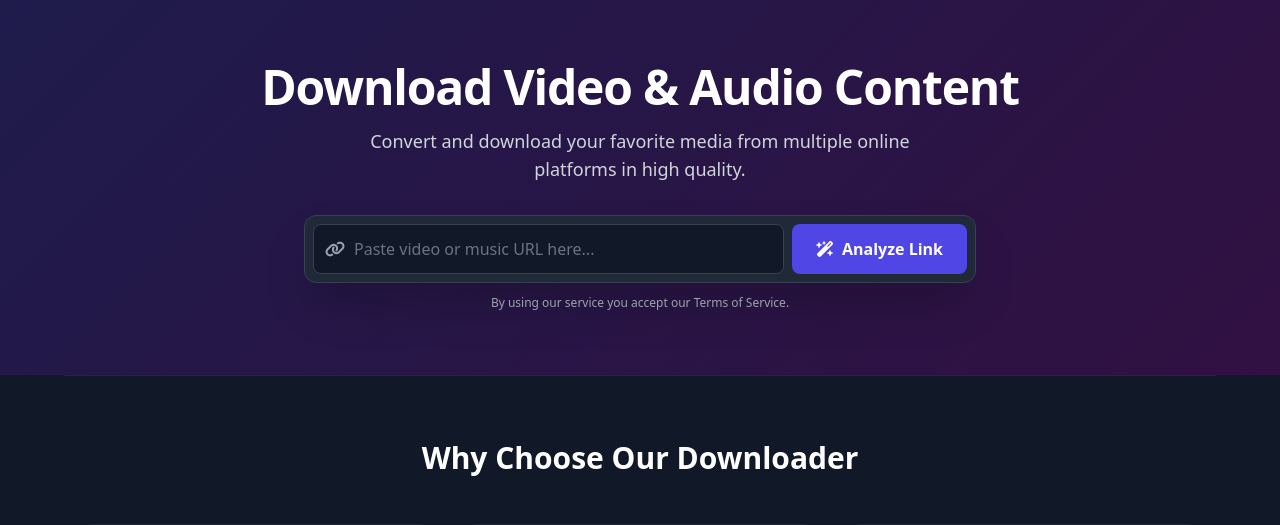
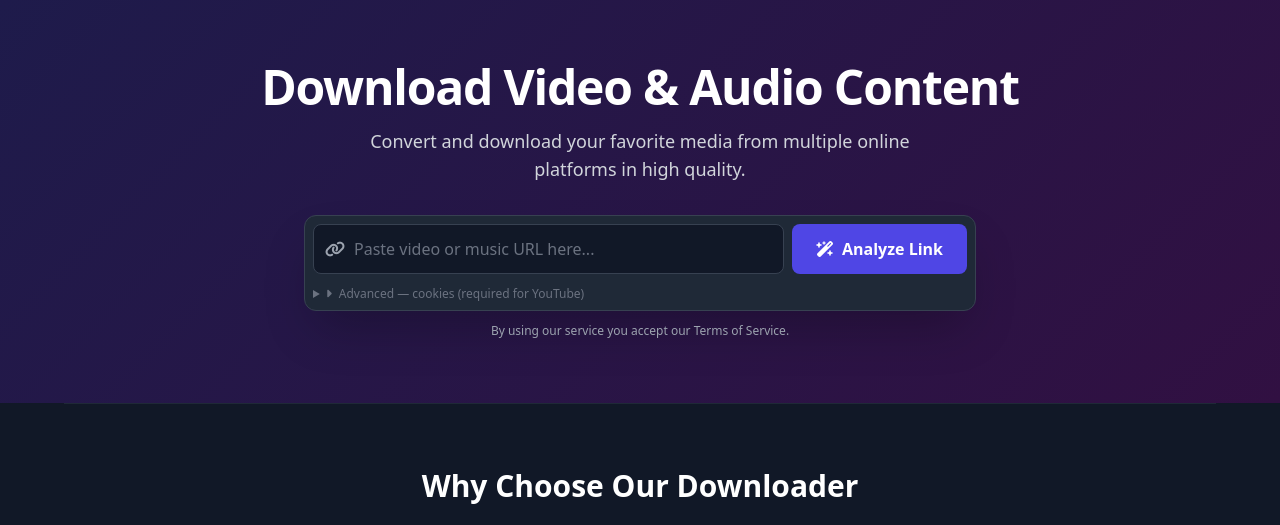
Before and after one commit to Parithosh-Varma/downloader, a Flask app: page / in a window 1280 px wide. Shown: the part 66-591 px from the top of the page. Run offline with Flask 3, Linux system fonts and the light colour scheme; some libraries are stand-ins or nearby versions.

Commit message:
fix: add Node.js, Android client arg, and cookie support to bypass YouTube bot detection

```diff
--- a/main.py
+++ b/main.py
@@ -4,6 +4,7 @@ import subprocess
 import tempfile
 import shutil
 import json
+import re
 from flask import Flask, render_template, request, send_file, jsonify
 
 app = Flask(__name__)
@@ -20,6 +21,34 @@ def ytdlp_cmd():
     return [sys.executable, "-m", "yt_dlp"]
 
 
+def is_youtube(url):
+    return re.search(r"(youtube\.com|youtu\.be)", url)
+
+
+def write_cookie_file(cookies_text):
+    tmp = tempfile.NamedTemporaryFile(mode="w", suffix=".txt", delete=False)
+    tmp.write("# Netscape HTTP Cookie File\n")
+    tmp.write(cookies_text)
+    tmp.close()
+    return tmp.name
+
+
+def safe_remove(path):
+    try:
+        os.remove(path)
+    except Exception:
+        pass
+
+
+def build_ytdlp_args(url, cookie_file=None):
+    args = []
+    if is_youtube(url):
+        args += ["--extractor-args", "youtube:player_client=android"]
+    if cookie_file and os.path.exists(cookie_file):
+        args += ["--cookies", cookie_file]
+    return args
+
+
 def format_duration(seconds):
     if not seconds:
         return "00:00"
@@ -31,9 +60,9 @@ def format_duration(seconds):
     return f"{m}:{s:02d}"
 
 
-def fetch_media_info(url):
+def fetch_media_info(url, cookie_file=None):
     result = subprocess.run(
-        ytdlp_cmd() + ["--no-download", "--dump-json", url],
+        ytdlp_cmd() + build_ytdlp_args(url, cookie_file) + ["--no-download", "--dump-json", url],
         capture_output=True,
         text=True,
         timeout=30,
@@ -106,13 +135,20 @@ def index():
 @app.route("/api/fetch", methods=["POST"])
 def api_fetch():
     url = request.json.get("url", "").strip()
+    cookies = request.json.get("cookies", "").strip()
     if not url:
         return jsonify({"error": "Please enter a URL"}), 400
+    cookie_file = None
+    if cookies:
+        cookie_file = write_cookie_file(cookies)
     try:
-        info = fetch_media_info(url)
+        info = fetch_media_info(url, cookie_file)
         return jsonify(info)
     except Exception as e:
         return jsonify({"error": str(e)}), 500
+    finally:
+        if cookie_file:
+            safe_remove(cookie_file)
 
 
 @app.route("/api/download", methods=["POST"])
@@ -120,14 +156,19 @@ def api_download():
     url = request.json.get("url", "").strip()
     format_id = request.json.get("format_id", "")
     mode = request.json.get("mode", "video")
+    cookies = request.json.get("cookies", "").strip()
 
     if not url or not format_id:
         return jsonify({"error": "Missing parameters"}), 400
 
+    cookie_file = None
+    if cookies:
+        cookie_file = write_cookie_file(cookies)
+
     tmpdir = tempfile.mkdtemp()
     try:
         output_template = os.path.join(tmpdir, "%(title)s.%(ext)s")
-        cmd = ytdlp_cmd() + [
+        cmd = ytdlp_cmd() + build_ytdlp_args(url, cookie_file) + [
             "-f", format_id,
             "-o", output_template,
             "--no-playlist",
@@ -150,6 +191,8 @@ def api_download():
         return send_file(filename, as_attachment=True)
     finally:
         shutil.rmtree(tmpdir, ignore_errors=True)
+        if cookie_file:
+            safe_remove(cookie_file)
 
 
 if __name__ == "__main__":
--- a/templates/index.html
+++ b/templates/index.html
@@ -59,6 +59,12 @@
                             <span>Analyze Link</span>
                         </button>
                     </form>
+                    <details class="mt-3 text-left">
+                        <summary class="text-xs text-gray-500 cursor-pointer hover:text-gray-300 select-none"><i class="fa-solid fa-caret-right mr-1"></i> Advanced — cookies (required for YouTube)</summary>
+                        <div class="mt-2">
+                            <textarea id="cookies-input" rows="4" class="w-full px-3 py-2 bg-gray-900 border border-gray-700 rounded-lg focus:outline-none focus:ring-2 focus:ring-indigo-500 text-white placeholder-gray-500 text-xs font-mono" placeholder="Paste Netscape-format cookies here (export with a browser extension like Get cookies.txt)"></textarea>
+                        </div>
+                    </details>
                 </div>
                 <p class="text-xs text-gray-400 mt-3">By using our service you accept our Terms of Service.</p>
             </div>
@@ -211,6 +217,10 @@
         let currentUrl = '';
         let currentMode = 'video';
 
+        function getCookies() {
+            return document.getElementById('cookies-input').value.trim();
+        }
+
         document.querySelectorAll('.tab-btn').forEach(btn => {
             btn.addEventListener('click', () => switchTab(btn.dataset.tab));
         });
@@ -250,7 +260,7 @@
                 const resp = await fetch('/api/fetch', {
                     method: 'POST',
                     headers: { 'Content-Type': 'application/json' },
-                    body: JSON.stringify({ url }),
+                    body: JSON.stringify({ url, cookies: getCookies() }),
                 });
                 const data = await resp.json();
 
@@ -326,7 +336,7 @@
                 const resp = await fetch('/api/download', {
                     method: 'POST',
                     headers: { 'Content-Type': 'application/json' },
-                    body: JSON.stringify({ url: currentUrl, format_id: formatId, mode }),
+                    body: JSON.stringify({ url: currentUrl, format_id: formatId, mode, cookies: getCookies() }),
                 });
 
                 if (!resp.ok) {
```
Also changed, not shown: 1 other file.
